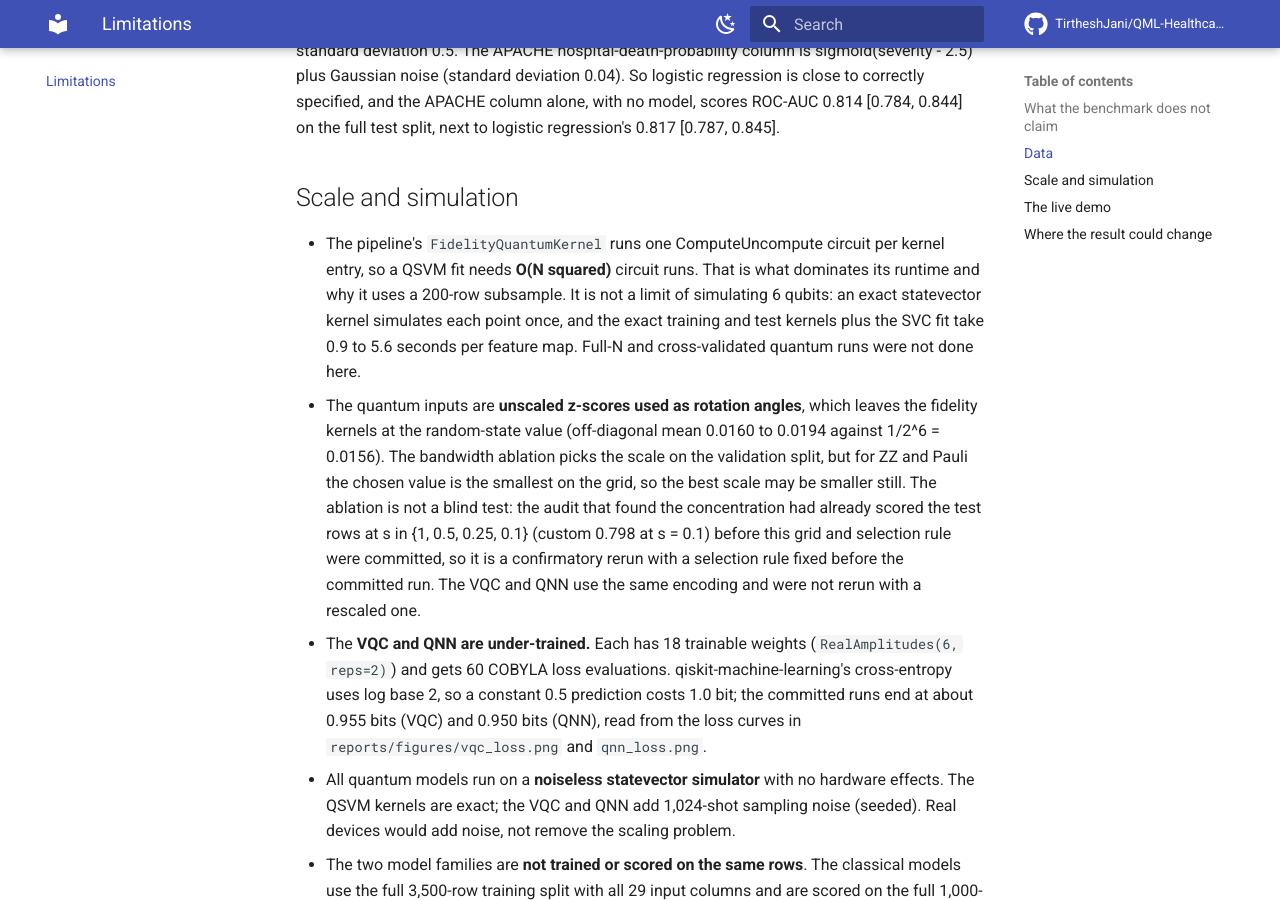
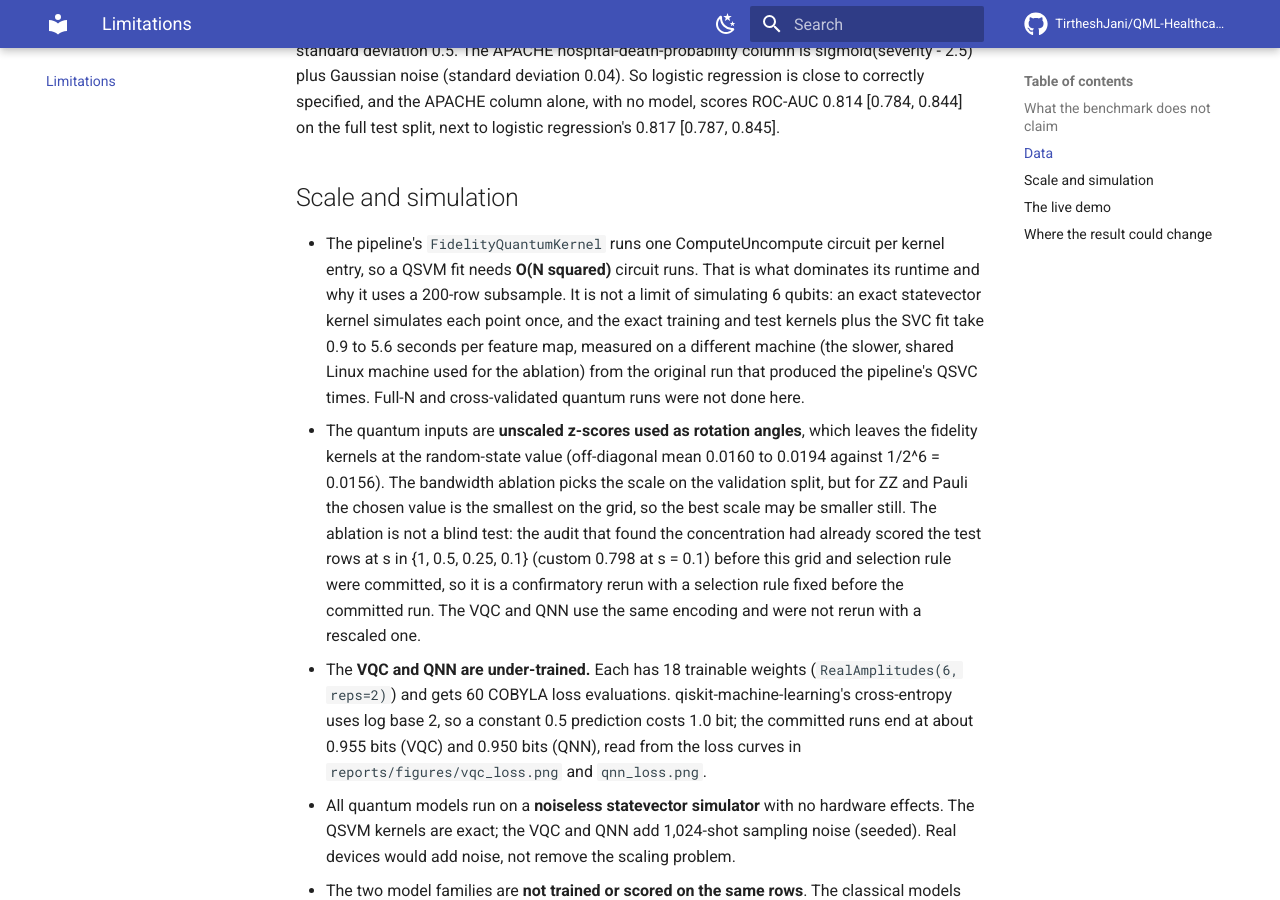
Before and after one commit to TirtheshJani/QML-Healthcare-Diagnostics, an MkDocs documentation site: the page built from docs/limitations.md, in a window 1280 px wide and 900 px high, scrolled down 882 px. Built offline with MkDocs 1.6.1 and Material for MkDocs 9.7.7, drawn with Linux system fonts in a browser that asks for light colours; comment, search, counter and statistics services are not loaded.

Commit message:
docs: say the exact-kernel times come from a different machine
The 0.9 to 5.6 s exact-kernel times come from the ablation run on the
shared 4-core Linux machine (commit 23aa75a), while the 37 to 174 s QSVC
fit times come from the original pipeline run on another, faster machine.
Where the 0.9 to 5.6 s figure first appears in the README, findings,
limitations and notebook 04 cell 0, a clause now says so. Markdown only in
the notebook.

Co-Authored-By: Claude Opus 5.5 <noreply@anthropic.com>
Claude-Session: https://claude.ai/code/session_01PWSXcyEx8MpeCxMpwDRFHN

```diff
--- a/docs/limitations.md
+++ b/docs/limitations.md
@@ -37,7 +37,9 @@ to logistic regression's 0.817 [0.787, 0.845].
   QSVM fit needs **O(N squared)** circuit runs. That is what dominates its runtime and why it uses a
   200-row subsample. It is not a limit of simulating 6 qubits: an exact statevector kernel simulates
   each point once, and the exact training and test kernels plus the SVC fit take 0.9 to 5.6 seconds
-  per feature map. Full-N and cross-validated quantum runs were not done here.
+  per feature map, measured on a different machine (the slower, shared Linux machine used for the
+  ablation) from the original run that produced the pipeline's QSVC times. Full-N and
+  cross-validated quantum runs were not done here.
 - The quantum inputs are **unscaled z-scores used as rotation angles**, which leaves the fidelity
   kernels at the random-state value (off-diagonal mean 0.0160 to 0.0194 against 1/2^6 = 0.0156). The
   bandwidth ablation picks the scale on the validation split, but for ZZ and Pauli the chosen value is
```
Also changed, not shown: README.md (+3 -1 lines), docs/findings.md (+3 -1 lines), 1 other file.
